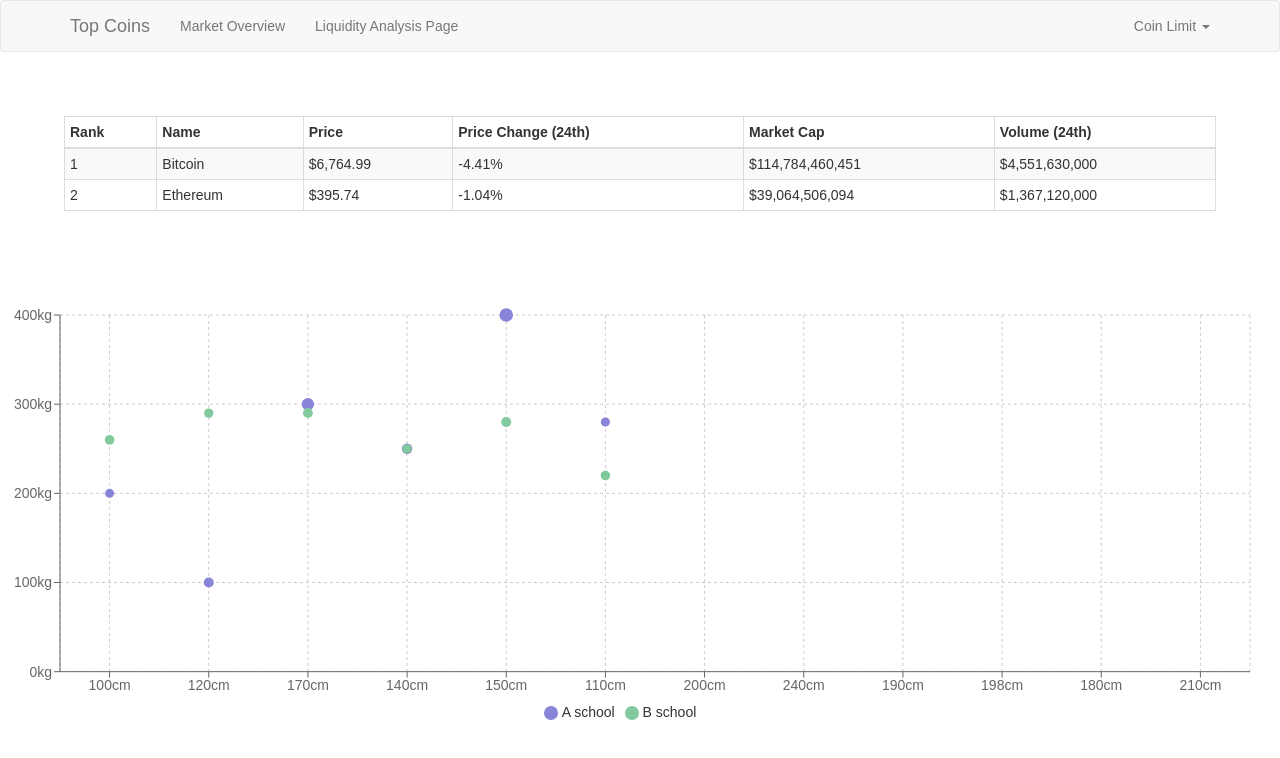
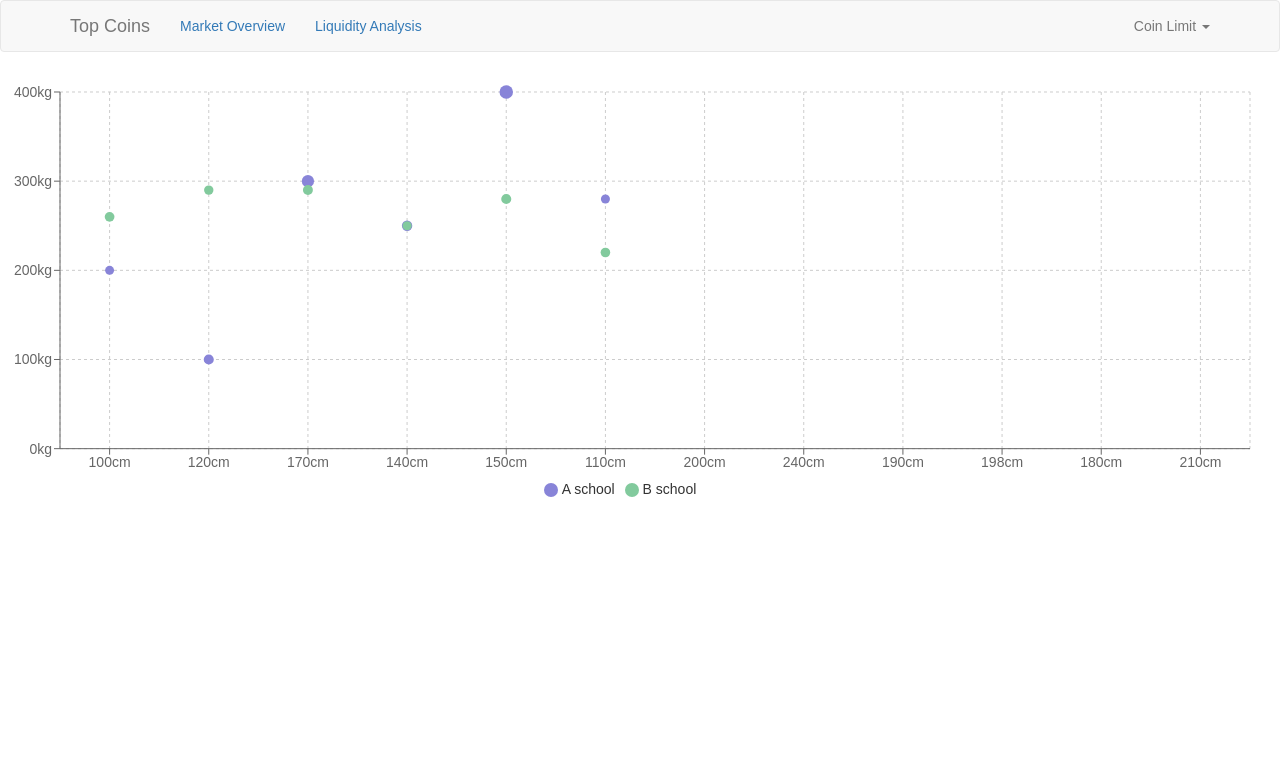
Before and after one commit to codemary/top-coins, a React (Create React App) app: page /liquidity in a window 1280 px wide. Shown: the top 758 px of the page. Built offline with nearby package versions, Linux system fonts and the light colour scheme.

Commit message:
Integrated react router with MarketOverview and LiquidityAnalysis.

```diff
--- a/package.json
+++ b/package.json
@@ -6,6 +6,7 @@
     "react": "^16.5.2",
     "react-bootstrap": "^0.32.4",
     "react-dom": "^16.5.2",
+    "react-router-dom": "^4.3.1",
     "react-scripts": "1.1.5",
     "recharts": "^1.2.0"
   },
--- a/src/App.js
+++ b/src/App.js
@@ -1,18 +1,12 @@
 import React, { Component } from 'react';
 import './App.css';
 import Navigation from './components/navigation';
-import MarketOverview from './components/market_overview';
-import LiquidityAnalysis from './components/liquidity_analysis';
 
 // parent component
 class App extends Component {
   render() {
     return (
-      	<div>
-			<Navigation/>
-			<MarketOverview/>
-			<LiquidityAnalysis/>
-      	</div>
+		<Navigation/>
     );
   }
 }
--- a/src/components/navigation.js
+++ b/src/components/navigation.js
@@ -1,23 +1,29 @@
 import React, { Component } from 'react';
-import {Navbar, Nav, NavItem, NavDropdown, MenuItem, Table} from 'react-bootstrap';
+import { Navbar, Nav, NavItem, NavDropdown, MenuItem } from 'react-bootstrap';
+import MarketOverview from './market_overview';
+import LiquidityAnalysis from './liquidity_analysis';
+import { BrowserRouter as Router, Route, Link } from "react-router-dom";
 
 class Navigation extends Component {
     render() {
         return (
             <div>
+                <Router>
+                    <div>
+                        {/* header */}
                         <Navbar>
                             <Navbar.Header>
                                 <Navbar.Brand>
-						<a href="#">Top Coins</a>
+                                    <a href="/">Top Coins</a>
                                 </Navbar.Brand>
                                 <Navbar.Toggle />
                             </Navbar.Header>
                             <Nav>
                                 <NavItem eventKey={1} href="#">
-							Market Overview
+                                    <Link to="/">Market Overview</Link>
                                 </NavItem>
                                 <NavItem eventKey={2} href="#">
-							Liquidity Analysis Page
+                                    <Link to="/liquidity">Liquidity Analysis</Link>
                                 </NavItem>
                             </Nav>
                             <Nav pullRight>
@@ -28,6 +34,10 @@ class Navigation extends Component {
                                 </NavDropdown>
                             </Nav>
                         </Navbar>
+                        <Route exact path="/" component={MarketOverview} />
+                        <Route path="/liquidity" component={LiquidityAnalysis} />
+                    </div>
+                </Router>
             </div>
         );
     }
```
Also changed, not shown: 1 other file (tests, documents, lock files or other folders). Lines whose indentation alone changed are shown as unchanged.
